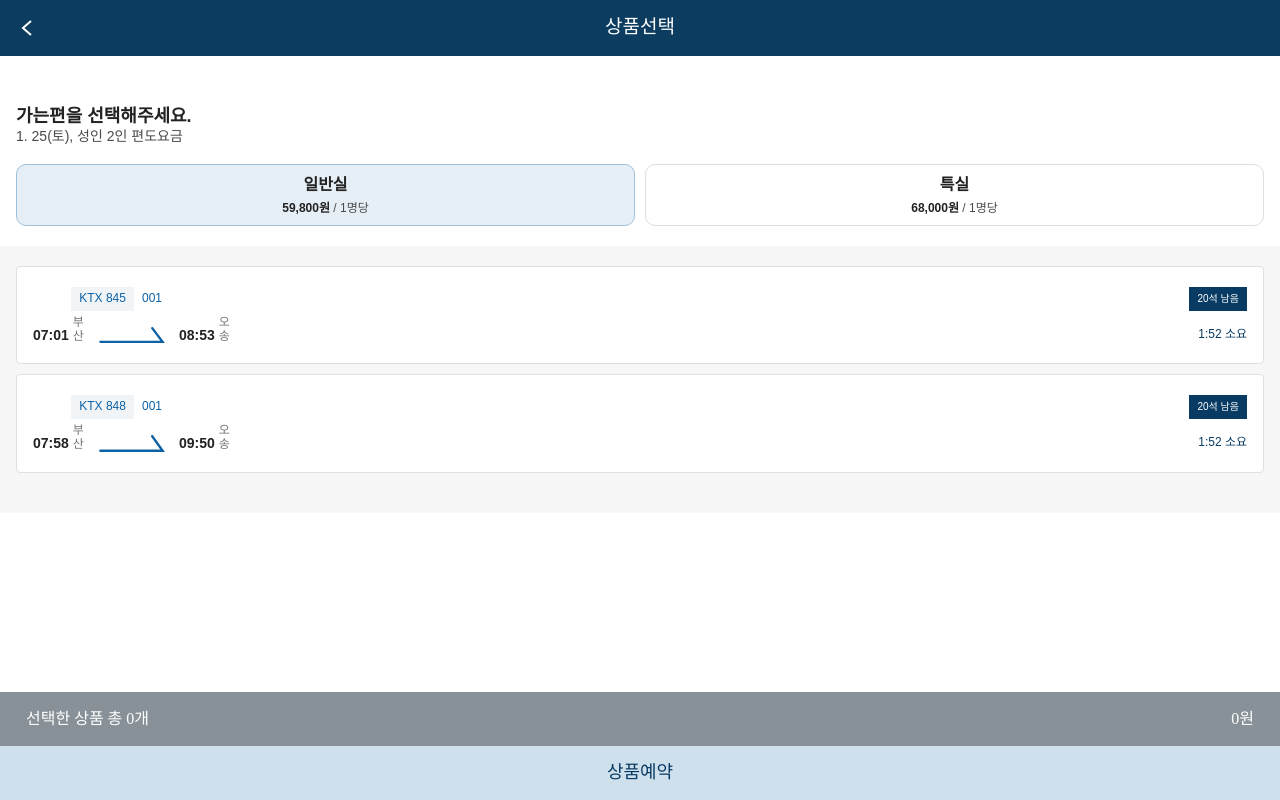
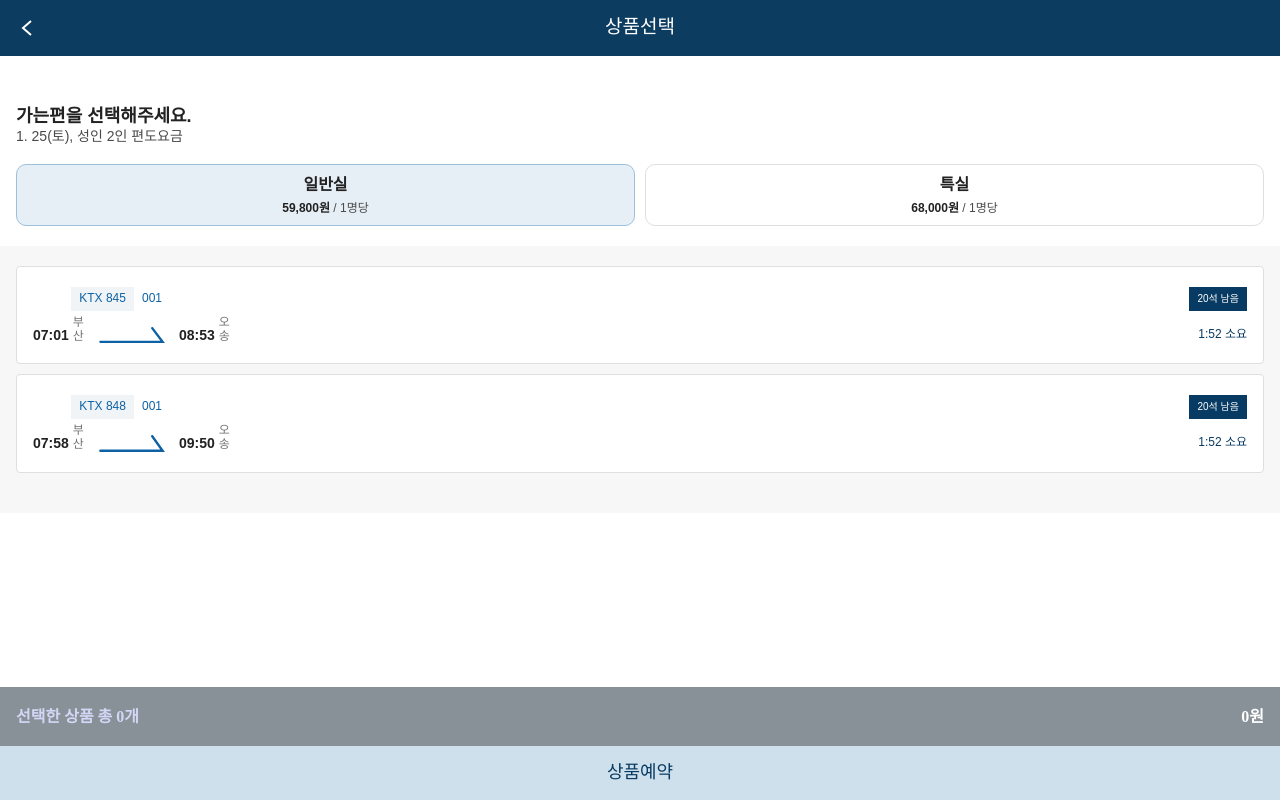
Before and after one commit to funcsom/kise_travel_tech_client, a React (Vite) app: page /imp/selectproduct in a window 1280 px wide. Built offline with nearby package versions, Linux system fonts and the light colour scheme; a web font is replaced by a local one.

Commit message:
공통 컴포넌트 수정

```diff
--- a/src/improved/DimmedBox.jsx
+++ b/src/improved/DimmedBox.jsx
@@ -3,7 +3,7 @@ import styles from "./DimmedBox.module.css";
 const DimmedBox = ({ lefttext, righttext }) => {
   return (
     <div className={styles.DimmedBox}>
-      <span>{lefttext}</span>
+      <span className={styles.label}>{lefttext}</span>
       <span>{righttext}</span>
     </div>
   );
--- a/src/improved/DimmedBox.module.css
+++ b/src/improved/DimmedBox.module.css
@@ -1,9 +1,14 @@
 .DimmedBox {
-  padding: 19px 26px;
+  padding: 20px 16px;
   display: flex;
   justify-content: space-between;
   align-items: center;
   flex: 1;
   background-color: var(--color-material-overlay);
   color: var(--color-static-white);
+  font: var(--font-b2-no-b);
 }
+
+.label {
+  color: var(--lightviolet-70);
+}
```
